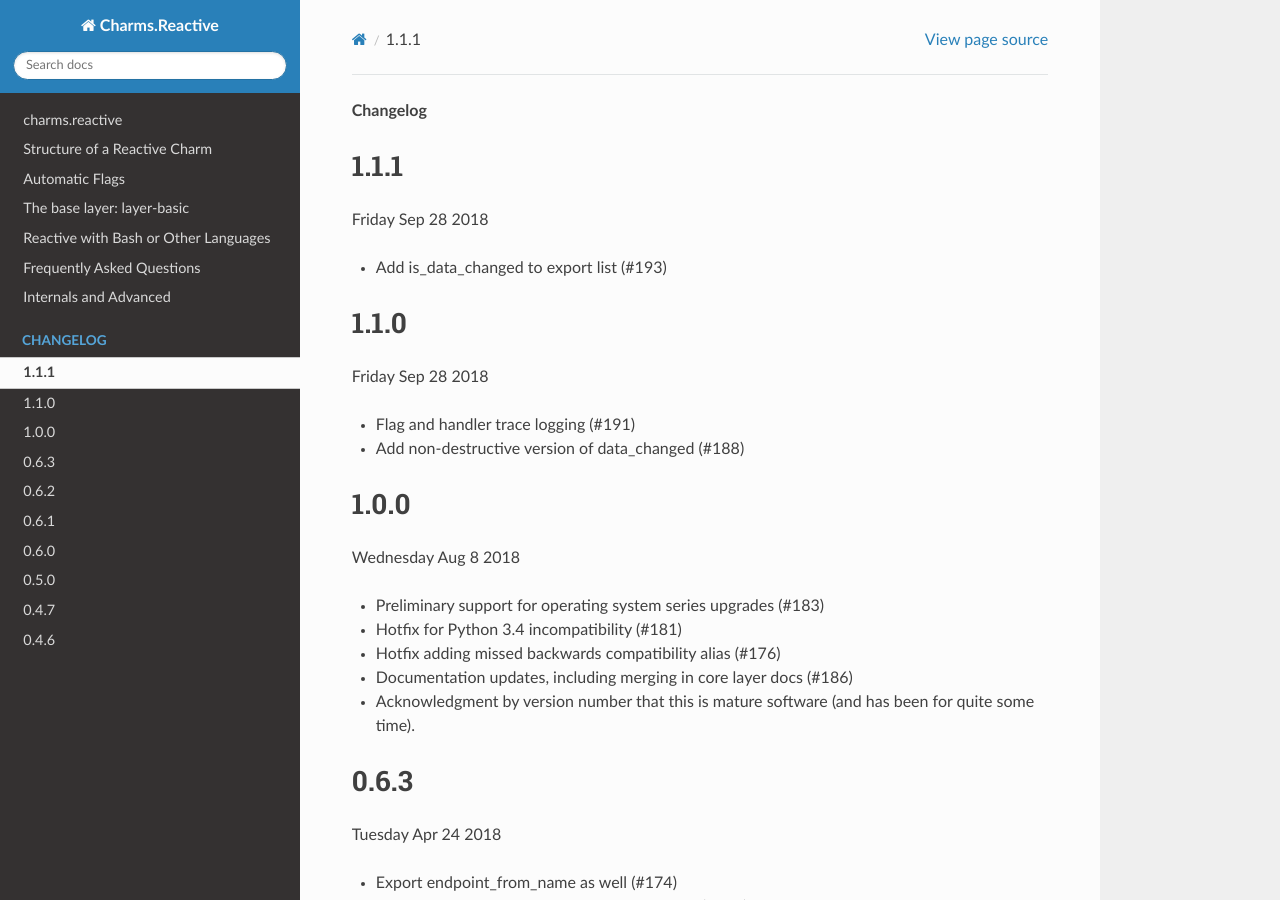
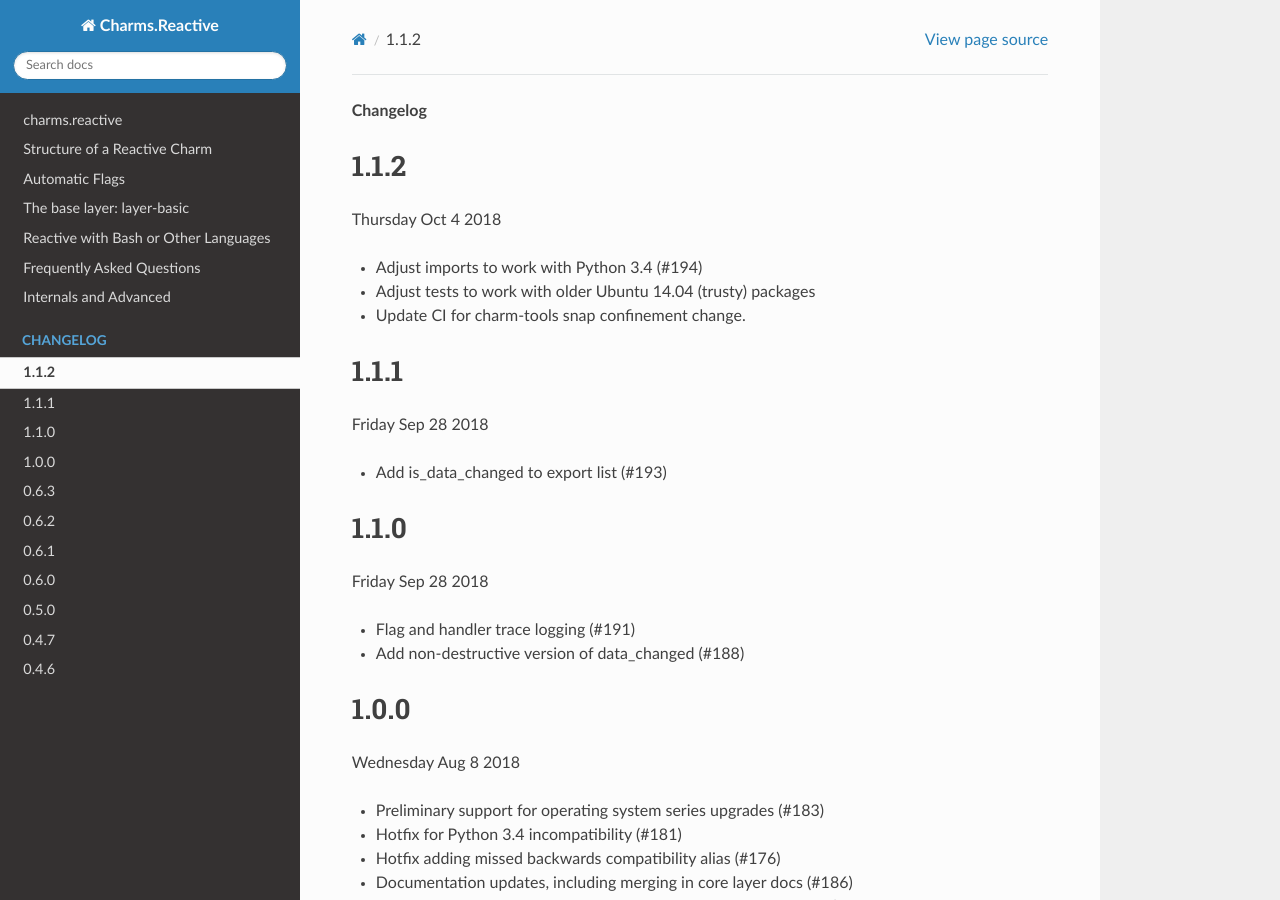
Before and after one commit to canonical/charms.reactive, a Sphinx documentation site: the page built from docs/changelog.rst, in a window 1280 px wide and 900 px high. Built offline with Sphinx 7.4.7 and the Read the Docs theme 2.0.0, drawn with Linux system fonts in a browser that asks for light colours; pages that are not in the unit, such as notebooks, are missing from menus.

Commit message:
Changelog for 1.1.2

```diff
--- a/docs/changelog.rst
+++ b/docs/changelog.rst
@@ -1,4 +1,12 @@
 **Changelog**
+
+1.1.2
+^^^^^
+Thursday Oct 4 2018
+
+* Adjust imports to work with Python 3.4 (#194)
+* Adjust tests to work with older Ubuntu 14.04 (trusty) packages
+* Update CI for charm-tools snap confinement change.
 
 1.1.1
 ^^^^^
```
